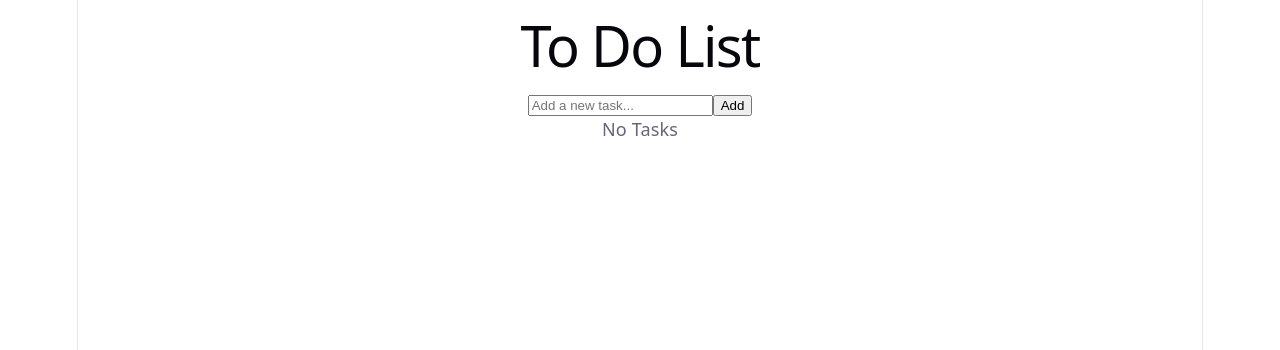
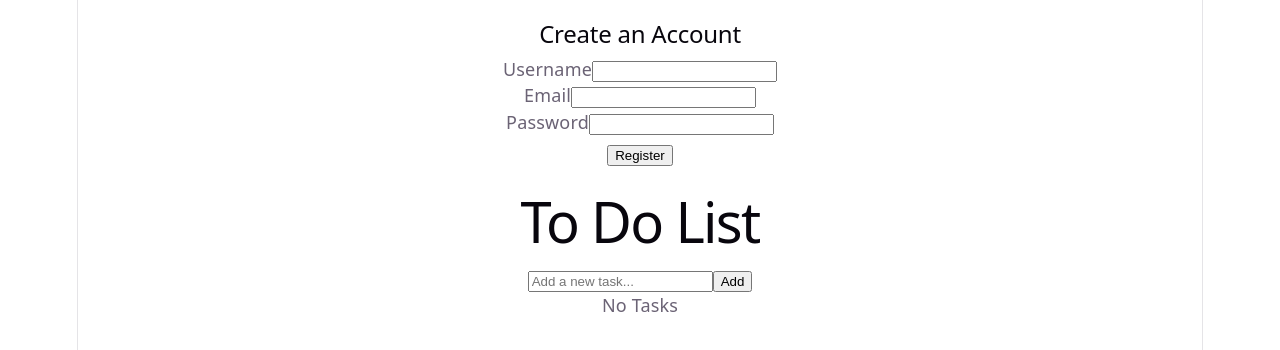
Before and after one commit to smc8501/ToDoList, a React (Vite) app in the folder todolist/: page / in a window 1280 px wide. Shown: the top 350 px of the page. Built offline with nearby package versions, Linux system fonts and the light colour scheme.

Commit message:
Create Frontend of User Registragtion

```diff
--- a/todolist/src/App.jsx
+++ b/todolist/src/App.jsx
@@ -2,9 +2,11 @@ import { useState } from 'react';
 import ToDoForm from'./components/ToDoForm';
 import ToDoList from './components/ToDoList';
 import './App.css'
+import UserRegistration from './components/UserRegistration';
 
 function App() {
   const [todos, setTodos] = useState([]);
+  const [registeredUser, setRegisteredUser] = useState(false);
 
   const addTodo = (text) => {
 
@@ -28,8 +30,14 @@ function App() {
     setTodos(todos.filter((todo) => todo.id !== id));
   };
 
+
   return (
     <main className="todo-app">
+      {/* If user registered then show Task List and Form, else show the create an account component */}
+
+      <UserRegistration/>
+
+
       <h1>To Do List</h1>
       <ToDoForm addTodo={addTodo} />
       {todos.length > 0 ? (
--- /dev/null
+++ b/todolist/src/components/UserRegistration.jsx
@@ -0,0 +1,96 @@
+import { useState } from 'react';
+
+const UserRegistration = () => {
+
+    const [formData, setFormData] = useState({
+        username: "",
+        email: "",
+        password: "",
+    });
+
+    const [error, setError] = useState("");
+    const [success, setSuccess] = useState(false);
+
+    const handleChange = (e) => {
+        const { name, value } = e.target;
+        setFormData((prev) => ({
+            ...prev,
+            [name]: value,
+        }));
+    };
+
+    const handleSubmit = async (e) => {
+        e.preventDefault();
+        setError("");
+        setSuccess(false);
+
+        if (!formData.username || !formData.email || !formData.email) {
+            setError("All fields are required.");
+            return;
+        }
+        if (formData.password.length < 8) {
+            setError("Password must be at least 8 characters long");
+            return;
+        }
+
+        try {
+            const response = await fetch("http//localhost:5000/register", {
+                method: "POST",
+                headers: {
+                    "Content-Type": "application/json",
+                },
+                body: JSON.stringify(formData),
+            });
+            const data = await response.json();
+
+            if (!response.ok) {
+                throw new Error(data.message || "Registration failed.");
+            }
+            setSuccess(true);
+            setFormData({ username: "", email: "", password: ""}); //Reset Form
+        } catch(error) {
+            setError(error.message);
+        }
+    }
+        return (
+            <div style={{ maxWidth: "400px", margin: "20px auto" }}>
+                <h2>Create an Account</h2>
+                {error && <p style={{ color: "red" }}>{error}</p>}
+                {success && <p style={{ color: "green"}}>Registration successful!</p>}
+
+                <form onSubmit={handleSubmit}>
+                    <div>
+                        <label>Username</label>
+                        <input
+                            type="text"
+                            name="username"
+                            value={formData.username}
+                            onChange={handleChange}
+                            />
+                    </div>
+                    <div>
+                        <label>Email</label>
+                        <input
+                            type="email"
+                            name="email"
+                            value={formData.email}
+                            onChange={handleChange}
+                            />
+                    </div>
+                    <div>
+                        <label>Password</label>
+                        <input
+                            type="password"
+                            name="password"
+                            value={formData.password}
+                            onChange={handleChange}
+                            />
+                    </div>
+                    <button type="submit" style={ {margin: "10px" }}>Register</button>
+
+                </form>
+            </div>
+        );
+}
+
+export default UserRegistration;
```
